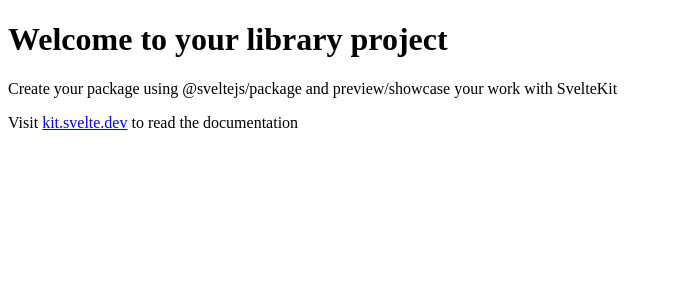
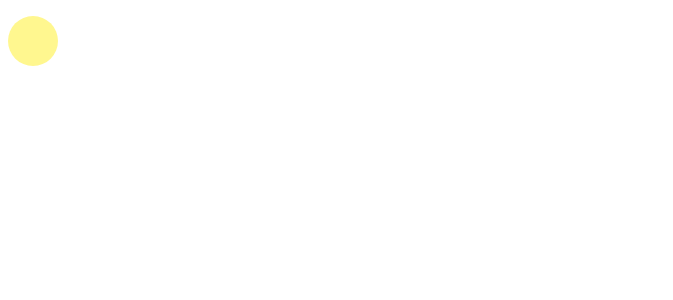
Before and after one commit to DaanKorver/cmd-midterm-components, a SvelteKit app: page / in a window 1280 px wide. Shown: the top 300 px of the page, without its empty margins (0-673 px from the left). Built offline with nearby package versions, Linux system fonts and the light colour scheme.

Commit message:
Added cursor component v0.0.1

```diff
--- /dev/null
+++ b/src/lib/components/cursor.svelte
@@ -0,0 +1,28 @@
+<div class="cursor" />
+
+<style>
+	div {
+		background-color: rgba(255, 240, 33, 0.5);
+		width: 50px;
+		height: 50px;
+		position: fixed;
+		transition: cubic-bezier(0.17, 0.67, 0.83, 0.67);
+		transition-duration: 200ms;
+		transition-timing-function: ease-out;
+		border-radius: 50%;
+		pointer-events: none;
+		/* Commented these out so you can see the cursor. In a real application you need these values to hide the cursor by default. */
+
+		/* left: -50px; */
+		/* top: 0; */
+		top: 1rem;
+		z-index: 999;
+		visibility: visible;
+	}
+
+	@media (min-width: 68.75rem) {
+		div {
+			visibility: visible;
+		}
+	}
+</style>
--- a/src/routes/+page.svelte
+++ b/src/routes/+page.svelte
@@ -1,3 +1,5 @@
-<h1>Welcome to your library project</h1>
-<p>Create your package using @sveltejs/package and preview/showcase your work with SvelteKit</p>
-<p>Visit <a href="https://kit.svelte.dev">kit.svelte.dev</a> to read the documentation</p>
+<script>
+	import Cursor from '$lib/components/cursor.svelte';
+</script>
+
+<Cursor />
```
Also changed, not shown: 1 other file (tests, documents, lock files or other folders).
